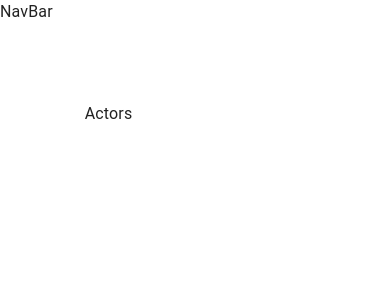
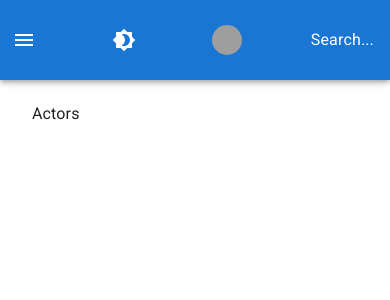
Before and after one commit to jonathannicolasdev/filmpire_jsm, a React (Create React App) app: page /actors/1 in a window 390 px wide. Shown: the top 300 px of the page. Built offline with nearby package versions, Linux system fonts and the light colour scheme; grey boxes are pictures that could not be loaded.

Commit message:
feat: implement nav bar

```diff
--- a/package.json
+++ b/package.json
@@ -16,7 +16,7 @@
     "react-dom": "^17.0.2",
     "react-redux": "^7.2.5",
     "react-router-dom": "^5.3.0",
-    "react-scripts": "4.0.3",
+    "react-scripts": "^5.0.1",
     "web-vitals": "^2.1.4"
   },
   "scripts": {
--- a/public/index.html
+++ b/public/index.html
@@ -10,6 +10,10 @@
       content="Web site created using create-react-app"
     />
     <link rel="apple-touch-icon" href="%PUBLIC_URL%/logo192.png" />
+    <link rel="preconnect" href="https://fonts.googleapis.com" />
+    <link rel="preconnect" href="https://fonts.gstatic.com" crossorigin />
+    <link rel="stylesheet" href="https://fonts.googleapis.com/css2?family=Roboto:wght@300;400;500;600;700&display=swap"/>
+
     <title>Filmpire</title>
   </head>
   <body>
--- a/src/components/NavBar/NavBar.jsx
+++ b/src/components/NavBar/NavBar.jsx
@@ -1,9 +1,63 @@
 import React from 'react';
+import { AppBar, IconButton, Toolbar, Drawer, Button, Avatar, useMediaQuery, Icon } from '@mui/material';
+import { Menu, AccountCircle, Brightness4, Brightness7, ClassRounded } from '@mui/icons-material';
+import { Link } from 'react-router-dom';
+import { useTheme } from '@mui/material/styles';
+
+import useStyles from './styles';
 
 const NavBar = () => {
-  console.log('NavBar');
+  const classes = useStyles();
+  const isMobile = useMediaQuery('(max-width:600px');
+  const theme = useTheme();
+  const isAuthenticated = true;
   return (
-    <div>NavBar</div>
+    <>
+      <AppBar position="fixed">
+        <Toolbar className={classes.toolbar}>
+          {isMobile && (
+            <IconButton
+              color="inherit"
+              edge="start"
+              style={{ outline: 'none' }}
+              onClick={() => {}}
+              className={classes.menuButton}
+            >
+              <Menu />
+            </IconButton>
+          )}
+          <IconButton color="inherit" sx={{ ml: 1 }} onClick={() => {}}>
+            {theme.palette.mode === 'dark' ? <Brightness7 /> : <Brightness4 />}
+          </IconButton>
+          {!isMobile && 'Search...'}
+          <div>
+            {!isAuthenticated ? (
+              <Button color="inherit" onClick={() => {}}>
+                Login &nbsp <AccountCircle />
+              </Button>
+            ) : (
+              <Button
+                color="inherit"
+                component={Link}
+                to="/profile/123"
+                className={classes.linkButton}
+                onClick={() => {}}
+              >
+                <Avatar
+                  style={{ width: 30, height: 30 }}
+                  alt="Profile"
+                  src="https://encrypted-tbn0.gstatic.com/images?q=tbn:ANd9GcRV2kMZeVfGNRJdzUaADTJmDj79w6lDzgcXTA&usqp=CAU"
+
+                >avatar
+                </Avatar>
+              </Button>
+            )}
+          </div>
+          {isMobile && 'Search...'}
+
+        </Toolbar>
+      </AppBar>
+    </>
   );
 };
 
--- /dev/null
+++ b/src/components/NavBar/styles.js
@@ -0,0 +1,21 @@
+import { makeStyles } from '@mui/styles';
+
+export default makeStyles((theme) => ({
+  toolbar: {
+    height: '80px',
+    display: 'flex',
+    justifyContent: 'space-between',
+    marginLeft: '240px',
+    [theme.breakpoints.down('sm')]: {
+      marginLeft: 0,
+      flexWrap: 'wrap',
+    },
+  },
+  menuButton: {
+    marginRight: theme.spacing(2),
+    [theme.breakpoints.up('sm')]: {
+      display: 'none',
+    },
+  },
+
+}));
--- a/src/index.js
+++ b/src/index.js
@@ -1,13 +1,18 @@
 import React from 'react';
 import ReactDOM from 'react-dom';
 import { BrowserRouter } from 'react-router-dom';
+import { createTheme, ThemeProvider } from '@mui/material/styles';
 
 import { App } from './components/App';
 
+const theme = createTheme({});
+
 // eslint-disable-next-line react/no-deprecated
 ReactDOM.render(
-  <BrowserRouter>
-    <App />
-  </BrowserRouter>,
+  <ThemeProvider theme={theme}>
+    <BrowserRouter>
+      <App />
+    </BrowserRouter>
+  </ThemeProvider>,
   document.getElementById('root'),
 );
```
Also changed, not shown: 1 other file (tests, documents, lock files or other folders).
